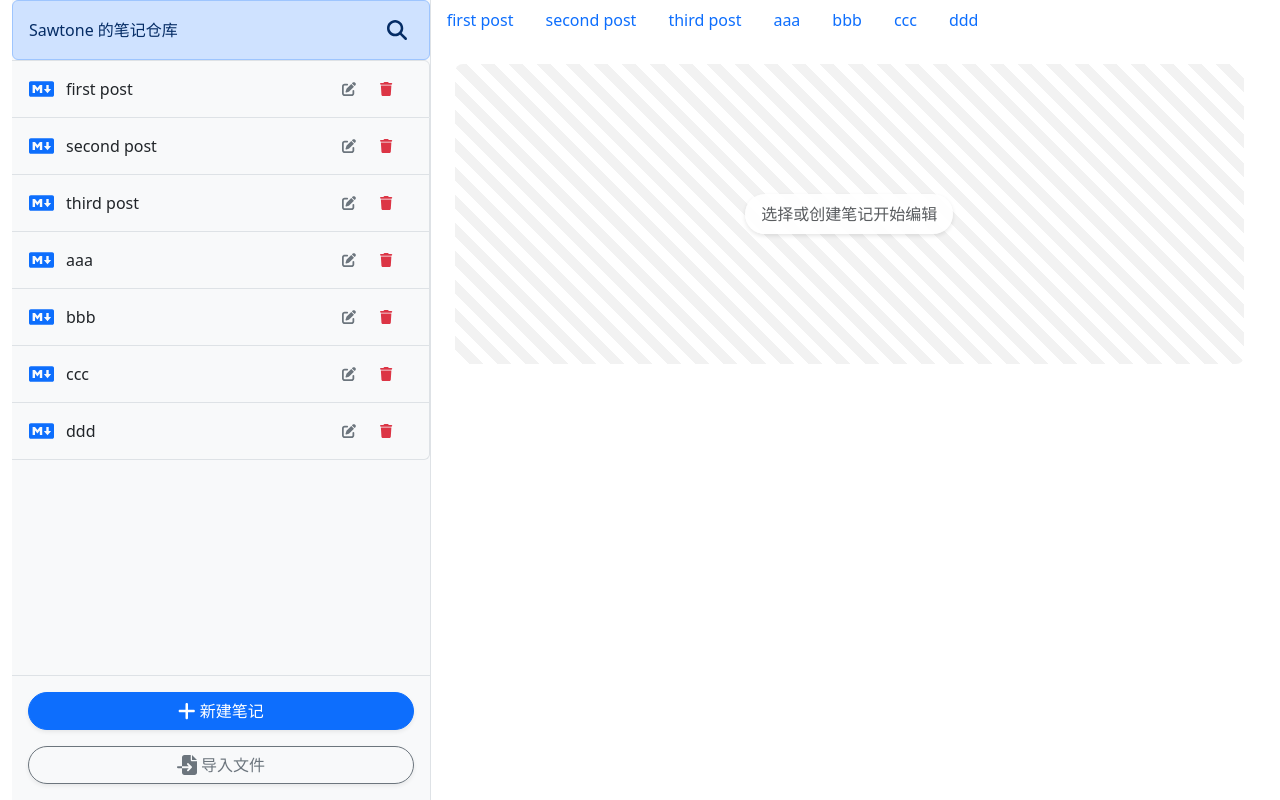
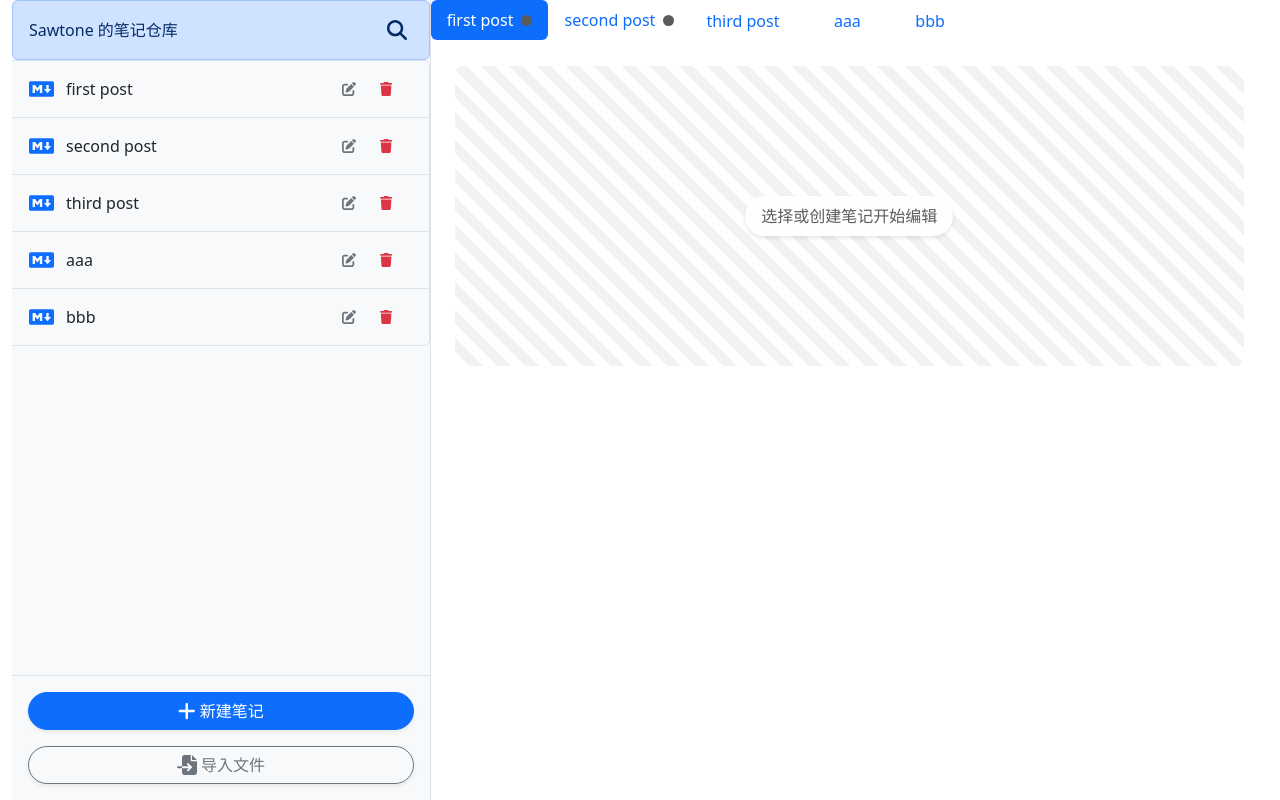
Before and after one commit to Sawtone/MarkdownEditor, a React (Create React App) app: page / in a window 1280 px wide. Built offline with nearby package versions, Linux system fonts and the light colour scheme.

Commit message:
完善TabList组件，添加一项.scss

```diff
--- a/package.json
+++ b/package.json
@@ -9,6 +9,7 @@
     "@fortawesome/free-brands-svg-icons": "^6.7.2",
     "@fortawesome/free-solid-svg-icons": "^6.7.2",
     "@fortawesome/react-fontawesome": "^0.2.2",
+    "classnames": "^2.5.1",
     "cra-template": "1.2.0",
     "prop-types": "^15.8.1",
     "react": "^19.0.0",
@@ -51,6 +52,7 @@
     "cross-env": "^7.0.3",
     "electron": "^33.2.1",
     "electron-is-dev": "^3.0.1",
+    "sass": "^1.86.0",
     "wait-on": "^8.0.1",
     "webpack": "^5.97.1",
     "webpack-cli": "^5.1.4"
--- a/src/App.js
+++ b/src/App.js
@@ -50,6 +50,10 @@
           <div className="h-100 d-flex flex-column">
             <TabList
               files={defaultFiles}
+              activeId="1"
+              unsavedIds={["1", "2"]}
+              onTabClick={(id) => {console.log(id);}}
+              onCloseTab={(id) => {console.log('closing', id);}}
               className="border-bottom"
             />
             <div className="flex-grow-1 p-4">
--- a/src/Components/TabList.js
+++ b/src/Components/TabList.js
@@ -1,21 +1,58 @@
 import { useState, useEffect, useRef } from 'react';
 import PropTypes from 'prop-types';
+import classNames from 'classnames';
+import { FontAwesomeIcon } from '@fortawesome/react-fontawesome';
+import { faClose } from '@fortawesome/free-solid-svg-icons';
 import useKeyPress from '../hooks/useKeyPress.js';
+import './TabList.scss'
 
 const TabList = ({ files, activeId, unsavedIds, onTabClick, onCloseTab }) => {
 
     return (
-        <ul class="nav">
+        <ul class="nav nav-pills tablist-component">
             {
                 files.map(file => {
+                    const unsavedMark = unsavedIds.includes(file.id);
+                    const finalClassName = classNames({
+                        'nav-link': true,
+                        'active': file.id === activeId,
+                        'unsaved': unsavedMark,
+                    })
                     return (
                         <li class="nav-item" key={file.id}>
                             <a
-                                class="nav-link active"
+                                className={finalClassName}
                                 aria-current="page"
                                 href="#"
+                                onClick={(e) => {
+                                    e.preventDefault();
+                                    onTabClick(file.id);
+                                }}
                             >
                                 {file.title}
+                                <span
+                                    className="ml-2 close-icon"
+                                    onClick={(e) => {
+                                        // 事件会冒泡到父元素，导致触发Tab点击事件，需要阻止
+                                        e.stopPropagation();
+                                        onCloseTab(file.id);
+                                    }}
+                                >
+                                    <button
+                                        type='button'
+                                        className='icon-button btn-hover'
+                                        onClick={console.log("")}>
+                                        <FontAwesomeIcon
+                                            icon={faClose}
+                                            size="sm"
+                                            title="close"
+                                        />
+                                    </button>
+                                </span>
+                                {   unsavedMark && (
+                                     // 这里的ml-2似乎无作用
+                                    <span className="ml-2 unsaved-icon rounded-circle"></span>
+                                )}
                             </a>
                         </li>
                     )
--- /dev/null
+++ b/src/Components/TabList.scss
@@ -0,0 +1,27 @@
+.tablist-component {
+    .close-icon {
+        visibility: hidden;
+    }
+    .nav-link:hover .close-icon {
+        visibility: visible;
+    }
+    .nav-link.active .close-icon {
+        visibility: visible;
+    }
+    .unsaved-icon {
+        display: inline-block;  // 强制转为块级元素才能应用 margin
+        background: #5b5b5b;
+        width: 11px;
+        height: 11px;
+        margin-left: 0.5rem !important; // 强制覆盖
+    }
+    .unsaved.nav-link .close-icon {
+        display: none;
+    }
+    .unsaved.nav-link:hover .close-icon {
+        display: inline-block;
+    }
+    .unsaved.nav-link:hover .unsaved-icon {
+        display: none;
+    }
+}
--- a/src/utils/defaultFiles.js
+++ b/src/utils/defaultFiles.js
@@ -31,18 +31,6 @@
         body: 'empty',
         createAt: 50000
     },
-    {
-        id: '6',
-        title: 'ccc',
-        body: 'empty',
-        createAt: 60000
-    },
-    {
-        id: '7',
-        title: 'ddd',
-        body: 'empty',
-        createAt: 70000
-    },
 
 ]
 
```
Also changed, not shown: 1 other file (tests, documents, lock files or other folders).
